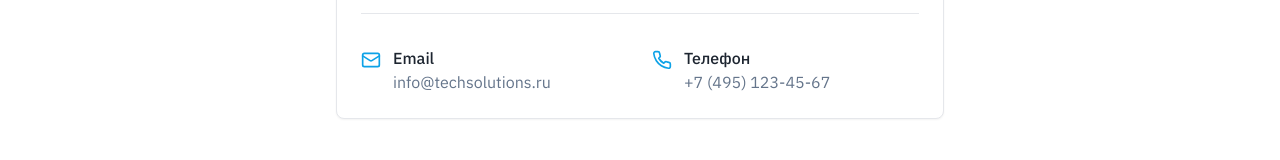
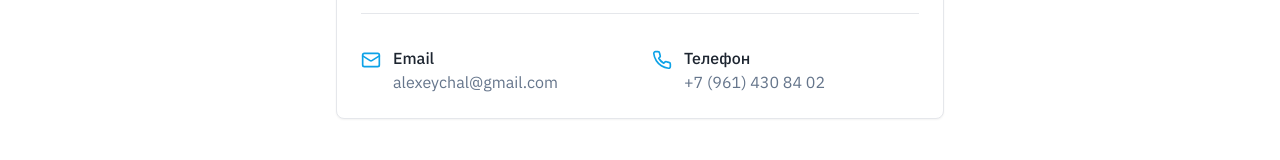
Before and after one commit to pr-poehali-dev/smart-transport-system, a React (Vite) app: page / in a window 1280 px wide. Shown: the part 2900-3060 px from the top of the page. Built offline with nearby package versions, Linux system fonts and the light colour scheme.

Commit message:
Обновление контактных данных

```diff
--- a/src/pages/Index.tsx
+++ b/src/pages/Index.tsx
@@ -220,14 +220,14 @@ const Index = () => {
                     <Icon name="Mail" className="text-primary mt-1" size={20} />
                     <div>
                       <div className="font-medium">Email</div>
-                      <div className="text-muted-foreground">info@techsolutions.ru</div>
+                      <div className="text-muted-foreground">alexeychal@gmail.com</div>
                     </div>
                   </div>
                   <div className="flex items-start gap-3">
                     <Icon name="Phone" className="text-primary mt-1" size={20} />
                     <div>
                       <div className="font-medium">Телефон</div>
-                      <div className="text-muted-foreground">+7 (495) 123-45-67</div>
+                      <div className="text-muted-foreground">+7 (961) 430 84 02</div>
                     </div>
                   </div>
                 </div>
```
